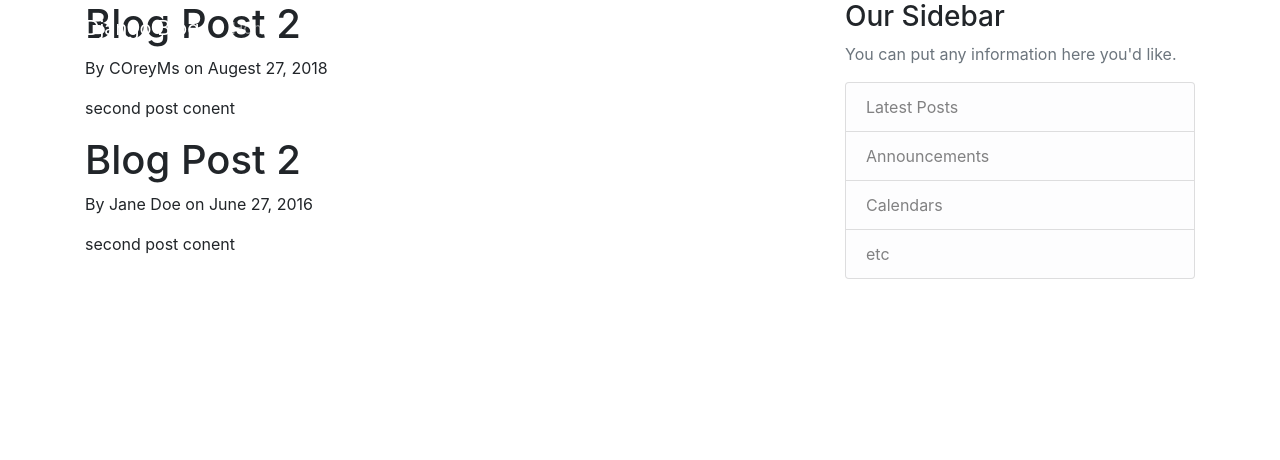
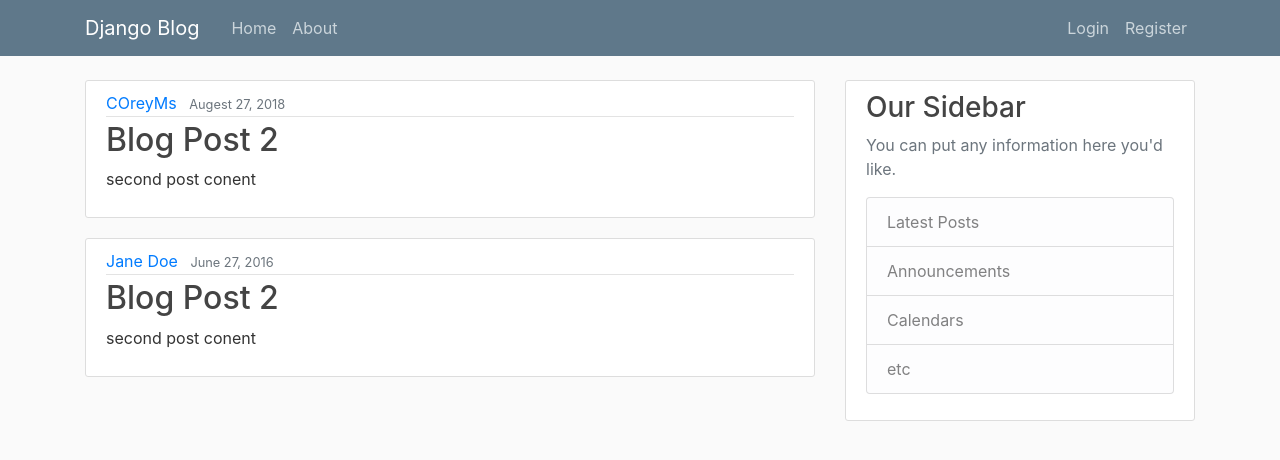
Before and after one commit to sudheer0071/django-learning, a Django app: page /blog/home in a window 1280 px wide. Shown: the top 460 px of the page. Run offline with Django 4.2, Linux system fonts and the light colour scheme; some libraries are stand-ins or nearby versions.

Commit message:
adding html-css

```diff
--- a/django_project/blog/templates/blog/base.html
+++ b/django_project/blog/templates/blog/base.html
@@ -1,3 +1,5 @@
+{% load static %}
+
 <!DOCTYPE html>
 <html lang="en">
 <head>
@@ -7,6 +9,93 @@
 
     <!-- Bootstrap CSS -->
     <link rel="stylesheet" href="https://cdn.jsdelivr.net/npm/bootstrap@4.0.0/dist/css/bootstrap.min.css" integrity="sha384-Gn5384xqQ1aoWXA+058RXPxPg6fy4IWvTNh0E263XmFcJlSAwiGgFAW/dAiS6JXm" crossorigin="anonymous">
+    <link rel='stylesheet' type='text/css' href='{% static "blog/main.css" %}'>
+    <!-- <style>
+      body {
+  background: #fafafa;
+  color: #333333;
+  margin-top: 5rem;
+}
+
+h1, h2, h3, h4, h5, h6 {
+  color: #444444;
+}
+
+ul {
+  margin: 0;
+}
+
+.bg-steel {
+  background-color: #5f788a;
+}
+
+.site-header .navbar-nav .nav-link {
+  color: #cbd5db;
+}
+
+.site-header .navbar-nav .nav-link:hover {
+  color: #ffffff;
+}
+
+.site-header .navbar-nav .nav-link.active {
+  font-weight: 500;
+}
+
+.content-section {
+  background: #ffffff;
+  padding: 10px 20px;
+  border: 1px solid #dddddd;
+  border-radius: 3px;
+  margin-bottom: 20px;
+}
+
+.article-title {
+  color: #444444;
+}
+
+a.article-title:hover {
+  color: #428bca;
+  text-decoration: none;
+}
+
+.article-content {
+  white-space: pre-line;
+}
+
+.article-img {
+  height: 65px;
+  width: 65px;
+  margin-right: 16px;
+}
+
+.article-metadata {
+  padding-bottom: 1px;
+  margin-bottom: 4px;
+  border-bottom: 1px solid #e3e3e3
+}
+
+.article-metadata a:hover {
+  color: #333;
+  text-decoration: none;
+}
+
+.article-svg {
+  width: 25px;
+  height: 25px;
+  vertical-align: middle;
+}
+
+.account-img {
+  height: 125px;
+  width: 125px;
+  margin-right: 20px;
+  margin-bottom: 16px;
+}
+
+.account-heading {
+  font-size: 2.5rem;
+}
+    </style> -->
 
   {% if title %}
   <title>Django Blog - {{ title }}</title>
--- a/django_project/blog/templates/blog/home.html
+++ b/django_project/blog/templates/blog/home.html
@@ -1,8 +1,15 @@
 {% extends "blog/base.html" %}
 {% block content %}
   {% for post in posts %}
-    <h1>{{ post.title }}</h1>
-    <p>By {{ post.author }} on {{ post.date_posted }} </p>
-    <p> {{ post.content }} </p>
+  <article class="media content-section">
+    <div class="media-body">
+      <div class="article-metadata">
+        <a class="mr-2" href="#">{{ post.author }}</a>
+        <small class="text-muted">{{ post.date_posted }}</small>
+      </div>
+      <h2><a class="article-title" href="#">{{ post.title }}</a></h2>
+      <p class="article-content">{{ post.content }}</p>
+    </div>
+  </article>
   {% endfor %}
 {% endblock content %}
```
